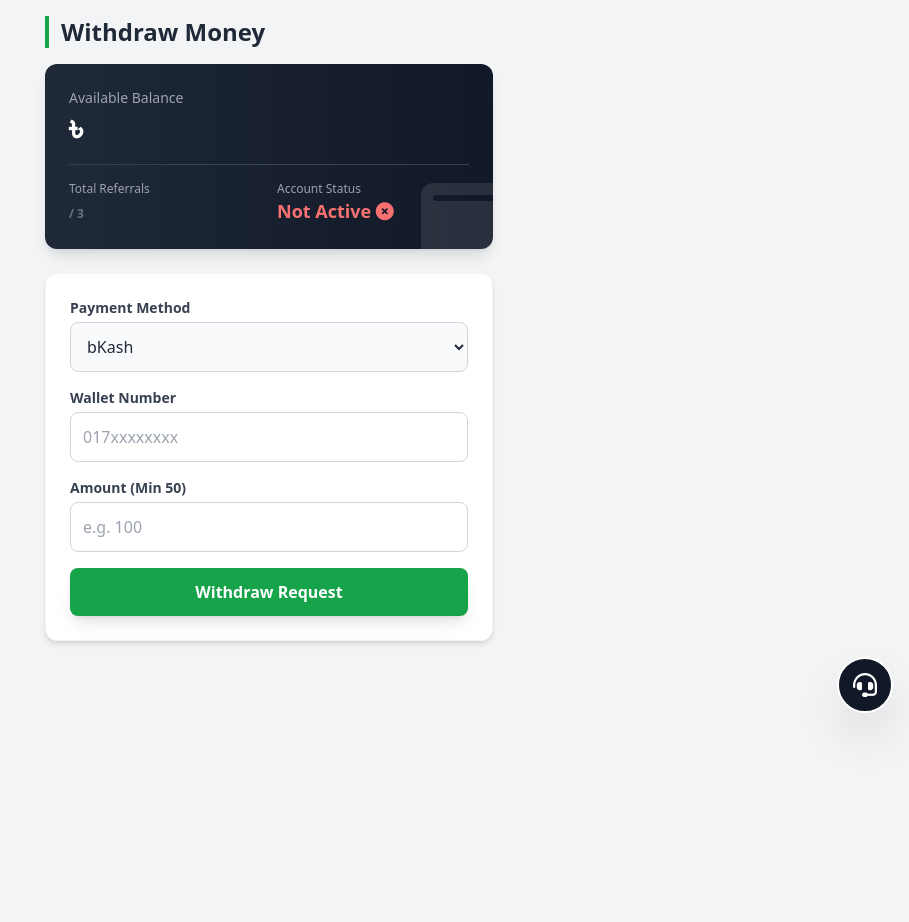
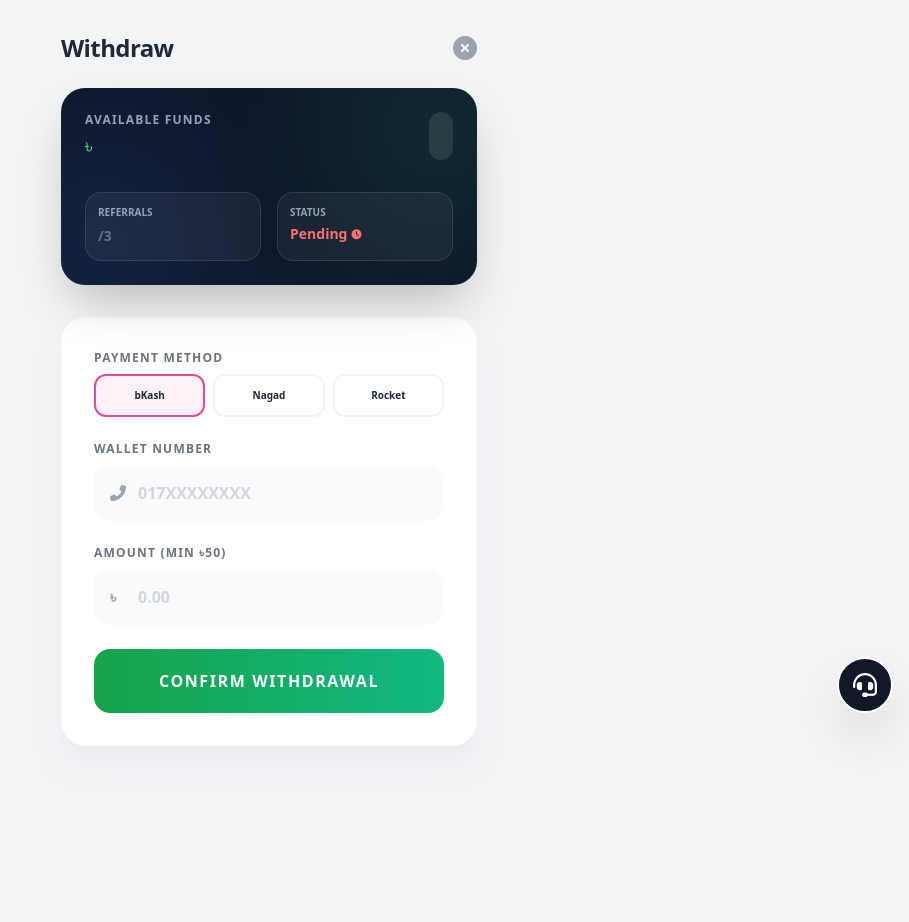
Before and after one commit to uto24/Riseii2, a Flask app: template templates/withdraw.html in a window 1280 px wide. Shown: the whole page, without its empty margins (371-1280 px from the left). Before the commit the page ends 711 px from the top, so only its background shows below. Run offline with Flask 3, Linux system fonts and the light colour scheme; the template is opened without the code that fills it, so the values that code supplies are empty; some libraries are stand-ins or nearby versions.

Commit message:
Update withdraw.html

```diff
--- a/templates/withdraw.html
+++ b/templates/withdraw.html
@@ -1,69 +1,127 @@
 {% extends "base.html" %}
 
 {% block content %}
-<div class="max-w-md mx-auto mb-24">
-    <h2 class="text-2xl font-bold mb-4 text-gray-800 border-l-4 border-green-600 pl-3">Withdraw Money</h2>
+<div class="max-w-md mx-auto mb-24 px-4">
+    <div class="flex items-center justify-between mb-6 pt-4">
+        <h2 class="text-2xl font-black text-gray-800 tracking-tight">Withdraw</h2>
+        <a href="/dashboard" class="text-gray-400 hover:text-gray-600 transition">
+            <i class="fas fa-times-circle text-2xl"></i>
+        </a>
+    </div>
 
-    <!-- Current Status Card -->
-    <div class="bg-gradient-to-r from-gray-800 to-gray-900 text-white p-6 rounded-xl shadow-lg mb-6 relative overflow-hidden">
-        <i class="fas fa-wallet absolute -right-6 -bottom-6 text-8xl text-white opacity-10"></i>
-        <p class="text-gray-400 text-sm">Available Balance</p>
-        <h1 class="text-4xl font-bold mb-4">৳ {{ user.balance }}</h1>
+    <div class="relative overflow-hidden bg-slate-900 rounded-3xl p-6 shadow-2xl mb-8">
+        <div class="absolute -right-10 -top-10 w-40 h-40 bg-green-500 opacity-20 blur-[80px]"></div>
+        <div class="absolute -left-10 -bottom-10 w-40 h-40 bg-blue-500 opacity-20 blur-[80px]"></div>
 
-        <div class="grid grid-cols-2 gap-4 border-t border-gray-700 pt-4">
-            <div>
-                <p class="text-xs text-gray-400">Total Referrals</p>
-                <p class="font-bold text-lg text-blue-400">{{ user.referral_count }} <span class="text-xs text-gray-500">/ 3</span></p>
+        <div class="relative z-10">
+            <div class="flex justify-between items-start mb-8">
+                <div>
+                    <p class="text-slate-400 text-xs font-bold uppercase tracking-widest mb-1">Available Funds</p>
+                    <h1 class="text-4xl font-black text-white flex items-baseline gap-1">
+                        <span class="text-xl font-medium text-green-400">৳</span>{{ user.balance }}
+                    </h1>
+                </div>
+                <div class="bg-white/10 backdrop-blur-md p-3 rounded-2xl">
+                    <i class="fas fa-shield-check text-green-400"></i>
+                </div>
             </div>
-            <div>
-                <p class="text-xs text-gray-400">Account Status</p>
-                {% if user.is_active %}
-                    <p class="font-bold text-lg text-green-400">Active <i class="fas fa-check-circle"></i></p>
-                {% else %}
-                    <p class="font-bold text-lg text-red-400">Not Active <i class="fas fa-times-circle"></i></p>
-                {% endif %}
+
+            <div class="grid grid-cols-2 gap-4">
+                <div class="bg-white/5 p-3 rounded-2xl border border-white/10">
+                    <p class="text-[10px] text-slate-400 uppercase font-bold">Referrals</p>
+                    <p class="text-lg font-bold text-white">{{ user.referral_count }}<span class="text-slate-500 text-sm">/3</span></p>
+                </div>
+                <div class="bg-white/5 p-3 rounded-2xl border border-white/10">
+                    <p class="text-[10px] text-slate-400 uppercase font-bold">Status</p>
+                    {% if user.is_active %}
+                        <p class="text-sm font-bold text-green-400 flex items-center gap-1 mt-1">
+                            Verified <i class="fas fa-check-circle text-[10px]"></i>
+                        </p>
+                    {% else %}
+                        <p class="text-sm font-bold text-red-400 flex items-center gap-1 mt-1">
+                            Pending <i class="fas fa-clock text-[10px]"></i>
+                        </p>
+                    {% endif %}
+                </div>
             </div>
         </div>
     </div>
 
-    <!-- Condition Warning (Visual Only) -->
     {% if user.balance < 250 or user.referral_count < 3 %}
-    <div class="bg-yellow-50 border border-yellow-200 text-yellow-800 px-4 py-3 rounded-lg text-sm mb-6 flex gap-3">
-        <i class="fas fa-exclamation-triangle text-xl mt-1"></i>
-        <div>
-            <strong>Withdraw Requirement:</strong>
-            <ul class="list-disc pl-4 mt-1">
-                <li class="{{ 'text-green-600 font-bold' if user.balance >= 250 else '' }}">Minimum Balance: 250 BDT</li>
-                <li class="{{ 'text-green-600 font-bold' if user.referral_count >= 3 else '' }}">Minimum Referrals: 3 People</li>
-            </ul>
+    <div class="bg-white rounded-2xl p-5 shadow-sm border border-gray-100 mb-8">
+        <h4 class="text-xs font-bold text-gray-400 uppercase tracking-tighter mb-4">Withdrawal Requirements</h4>
+
+        <div class="space-y-4">
+            <div>
+                <div class="flex justify-between text-xs font-bold mb-1">
+                    <span class="{{ 'text-green-600' if user.balance >= 250 else 'text-gray-600' }}">Min Balance (৳250)</span>
+                    <span>{{ (user.balance / 2.5) if user.balance < 250 else 100 }}%</span>
+                </div>
+                <div class="w-full bg-gray-100 h-1.5 rounded-full overflow-hidden">
+                    <div class="bg-green-500 h-full transition-all duration-500" style="width: {{ (user.balance / 2.5) if user.balance < 250 else 100 }}%"></div>
+                </div>
+            </div>
+
+            <div>
+                <div class="flex justify-between text-xs font-bold mb-1">
+                    <span class="{{ 'text-green-600' if user.referral_count >= 3 else 'text-gray-600' }}">Referrals (3 People)</span>
+                    <span>{{ (user.referral_count / 3 * 100)|round }}%</span>
+                </div>
+                <div class="w-full bg-gray-100 h-1.5 rounded-full overflow-hidden">
+                    <div class="bg-blue-500 h-full transition-all duration-500" style="width: {{ (user.referral_count / 3 * 100) if user.referral_count < 3 else 100 }}%"></div>
+                </div>
+            </div>
         </div>
     </div>
     {% endif %}
 
-    <!-- Withdraw Form -->
-    <div class="bg-white p-6 rounded-xl shadow-md border border-gray-100">
-        <form method="POST" class="space-y-4">
+    <div class="bg-white p-8 rounded-3xl shadow-xl shadow-gray-200/50 border border-gray-50">
+        <form method="POST" class="space-y-6">
             <div>
-                <label class="block text-sm font-bold text-gray-700 mb-1">Payment Method</label>
-                <select name="method" class="w-full border border-gray-300 p-3 rounded-lg bg-gray-50 focus:ring-2 focus:ring-green-500 outline-none">
-                    <option value="bkash">bKash</option>
-                    <option value="nagad">Nagad</option>
-                    <option value="rocket">Rocket</option>
-                </select>
+                <label class="block text-xs font-black text-gray-500 uppercase tracking-widest mb-2">Payment Method</label>
+                <div class="grid grid-cols-3 gap-2">
+                    <label class="cursor-pointer">
+                        <input type="radio" name="method" value="bkash" class="peer hidden" checked>
+                        <div class="text-center py-3 rounded-xl border-2 border-gray-100 peer-checked:border-pink-500 peer-checked:bg-pink-50 transition-all">
+                            <span class="text-[10px] font-bold block">bKash</span>
+                        </div>
+                    </label>
+                    <label class="cursor-pointer">
+                        <input type="radio" name="method" value="nagad" class="peer hidden">
+                        <div class="text-center py-3 rounded-xl border-2 border-gray-100 peer-checked:border-orange-500 peer-checked:bg-orange-50 transition-all">
+                            <span class="text-[10px] font-bold block">Nagad</span>
+                        </div>
+                    </label>
+                    <label class="cursor-pointer">
+                        <input type="radio" name="method" value="rocket" class="peer hidden">
+                        <div class="text-center py-3 rounded-xl border-2 border-gray-100 peer-checked:border-purple-500 peer-checked:bg-purple-50 transition-all">
+                            <span class="text-[10px] font-bold block">Rocket</span>
+                        </div>
+                    </label>
+                </div>
             </div>
 
-            <div>
-                <label class="block text-sm font-bold text-gray-700 mb-1">Wallet Number</label>
-                <input type="number" name="number" placeholder="017xxxxxxxx" required class="w-full border border-gray-300 p-3 rounded-lg focus:ring-2 focus:ring-green-500 outline-none">
+            <div class="relative">
+                <label class="block text-xs font-black text-gray-500 uppercase tracking-widest mb-2">Wallet Number</label>
+                <div class="relative">
+                    <i class="fas fa-phone-alt absolute left-4 top-1/2 -translate-y-1/2 text-gray-400"></i>
+                    <input type="number" name="number" placeholder="017XXXXXXXX" required
+                        class="w-full pl-11 pr-4 py-4 bg-gray-50 border-none rounded-2xl focus:ring-2 focus:ring-green-500 outline-none font-bold text-gray-700 placeholder:text-gray-300">
+                </div>
             </div>
 
-            <div>
-                <label class="block text-sm font-bold text-gray-700 mb-1">Amount (Min 50)</label>
-                <input type="number" name="amount" placeholder="e.g. 100" min="50" required class="w-full border border-gray-300 p-3 rounded-lg focus:ring-2 focus:ring-green-500 outline-none">
+            <div class="relative">
+                <label class="block text-xs font-black text-gray-500 uppercase tracking-widest mb-2">Amount (Min ৳50)</label>
+                <div class="relative">
+                    <span class="absolute left-4 top-1/2 -translate-y-1/2 font-bold text-gray-400">৳</span>
+                    <input type="number" name="amount" placeholder="0.00" min="50" required
+                        class="w-full pl-11 pr-4 py-4 bg-gray-50 border-none rounded-2xl focus:ring-2 focus:ring-green-500 outline-none font-bold text-gray-700 placeholder:text-gray-300">
+                </div>
             </div>
 
-            <button type="submit" class="w-full bg-green-600 text-white py-3 rounded-lg font-bold hover:bg-green-700 transition shadow-lg transform active:scale-95">
-                Withdraw Request
+            <button type="submit"
+                class="w-full bg-gradient-to-r from-green-600 to-emerald-500 text-white py-5 rounded-2xl font-black uppercase tracking-widest hover:shadow-lg hover:shadow-green-200 active:scale-[0.98] transition-all duration-200 mt-4">
+                Confirm Withdrawal
             </button>
         </form>
     </div>
```
